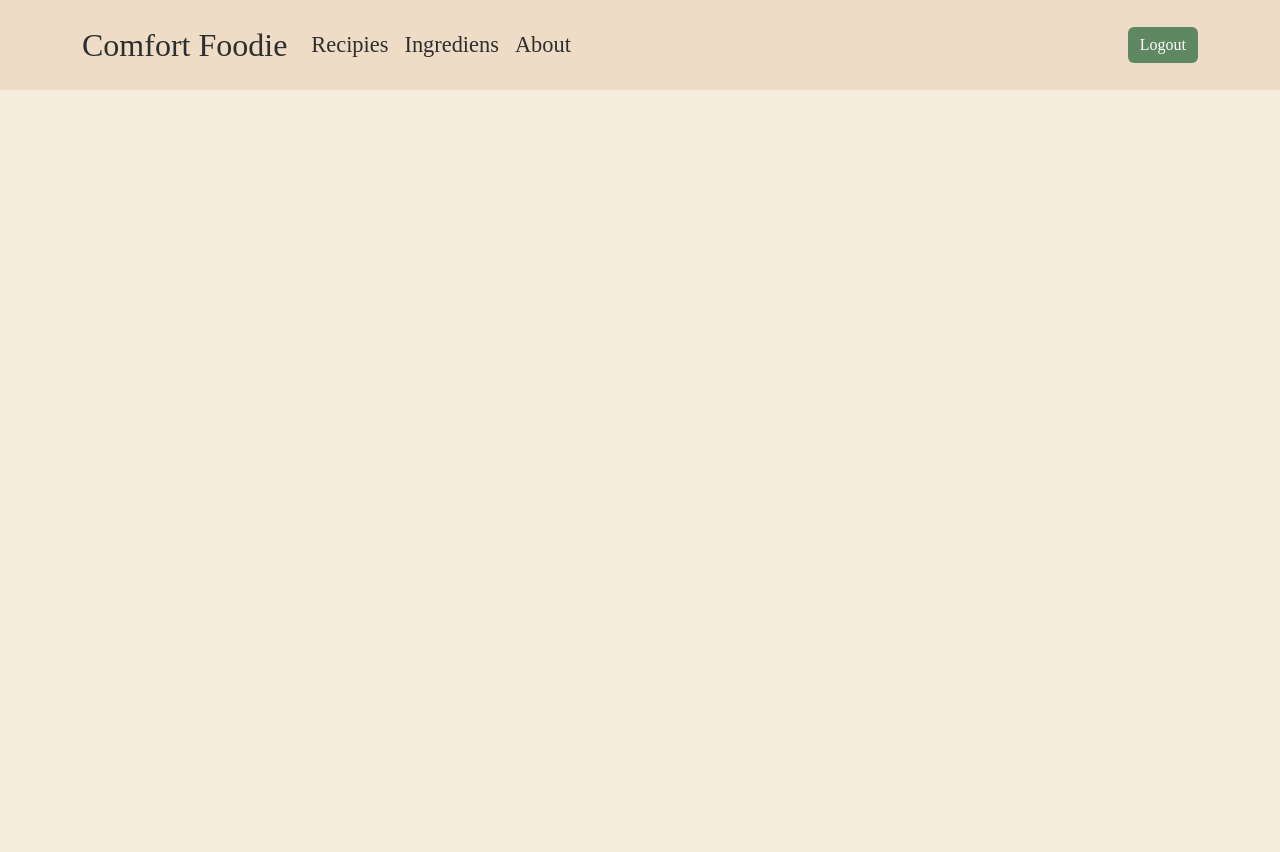
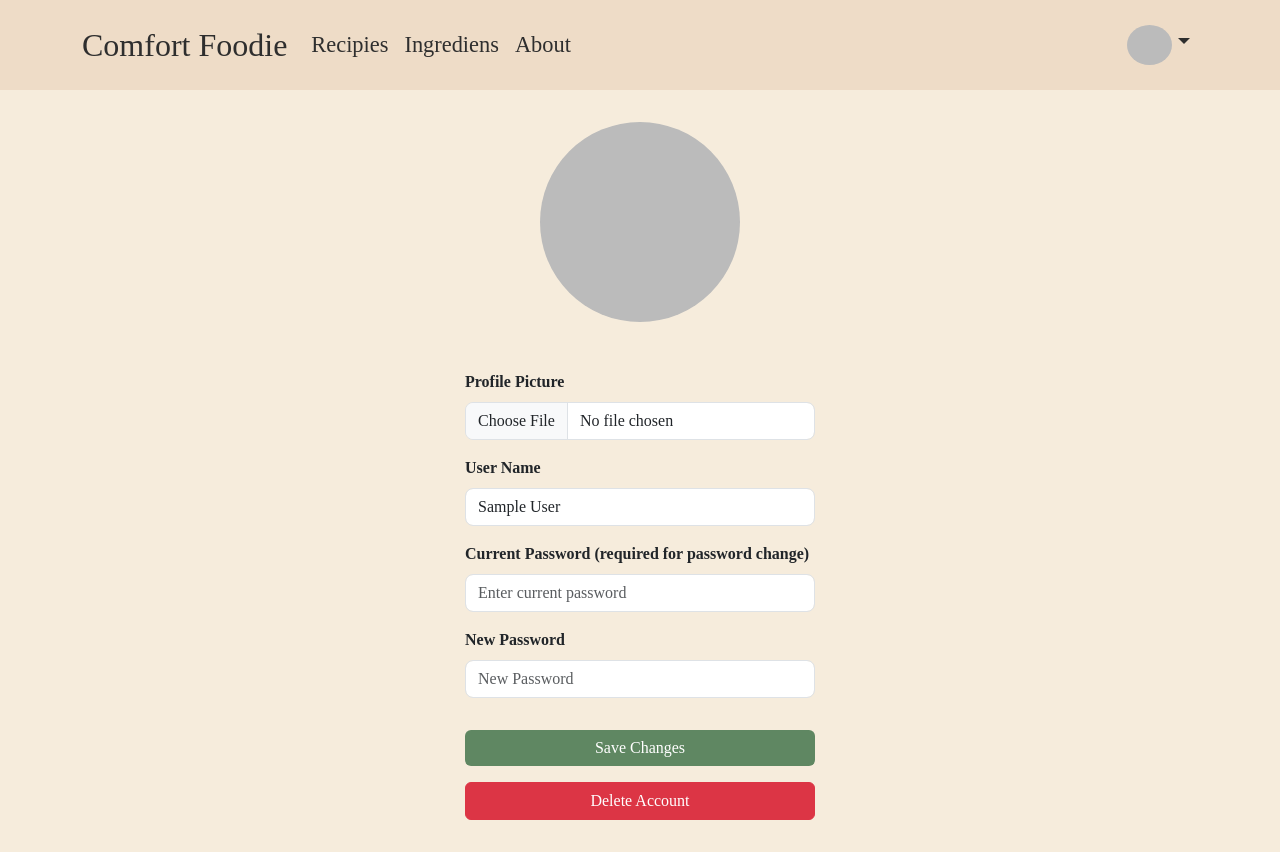
Before and after one commit to Teddiefinstrom/comfort-foodie, a React (Vite) app: page /profile/edit in a window 1280 px wide. Before the commit the page ends 800 px from the top, so only its background shows below. Built offline with nearby package versions, Linux system fonts and the light colour scheme; no server answers; sample sign-in values are in the browser's storage.

Commit message:
Made changes to authcontextprovider, decided to clean up some code and make ut simplier. Added funcionality to be able to changes profile pic.

```diff
--- a/src/App.tsx
+++ b/src/App.tsx
@@ -7,6 +7,7 @@ import RecipePage from "./pages/RecipePage";
 import IngrediensPage from "./pages/IngrediensPage";
 import AboutPage from "./pages/AboutPage";
 import NavbarMeny from "./components/NavbarMeny";
+import EditProfilePage from "./pages/EditProfilePage";
 
 function App() {
   return (
@@ -22,6 +23,7 @@ function App() {
         {/*ProtectedRoutes */}
         <Route element={<ProtectedRoutes />}>
           <Route path="/profile" element={<ProfilePage />} />
+          <Route path="/profile/edit" element={<EditProfilePage />} />
         </Route>
       </Routes>
     </>
--- a/src/components/Auth/RegisterModal.tsx
+++ b/src/components/Auth/RegisterModal.tsx
@@ -6,6 +6,8 @@ import { useNavigate } from "react-router";
 import { type SubmitHandler, useForm } from "react-hook-form";
 import useAuth from "../../hooks/useAuth";
 import toast from "react-hot-toast";
+import { doc, setDoc } from "firebase/firestore";
+import { userCol } from "../../service/firebase";
 
 type SignupFormType = {
   email: string;
@@ -46,7 +48,15 @@ const RegisterModal = ({
   const signupNewUser: SubmitHandler<SignupFormType> = async (data) => {
     setIsSubmitting(true);
     try {
-      await signup(data.email, data.password);
+      const newUser = await signup(data.email, data.password);
+      const uid = newUser.user.uid;
+
+      await setDoc(doc(userCol, uid), {
+        id: uid,
+        //name: data.email,
+        email: data.email,
+        photo: null,
+      })
       reset();
       navigate("/profile");
 
--- a/src/components/NavbarMeny.tsx
+++ b/src/components/NavbarMeny.tsx
@@ -1,11 +1,13 @@
 import Container from "react-bootstrap/Container";
 import Nav from "react-bootstrap/Nav";
 import Navbar from "react-bootstrap/Navbar";
+import NavDropdown from "react-bootstrap/NavDropdown";
 import { Link, useNavigate } from "react-router";
 import AuthModalSwitch from "./Auth/AuthModalSwitch";
 import { useState } from "react";
 import Button from "react-bootstrap/Button";
 import useAuth from "../hooks/useAuth";
+import profilePic from "../styling/images/hjb.jpg";
 
 function NavbarMeny() {
   const [activeModal, setActiveModal] = useState<"login" | "register" | null>(
@@ -64,9 +66,30 @@ function NavbarMeny() {
               </Nav>
             ) : (
               <Nav>
-                <Button className="btn-login" onClick={handleLogout}>
-                  Logout
-                </Button>
+                <NavDropdown
+                align="end"
+                  title={
+                    <img
+                      src={currentUser?.photoURL || profilePic}
+                      alt="profile"
+                      className="nav-avatar"
+                    />
+                  }
+                  id="basic-nav-dropdown"
+                >
+                  <NavDropdown.Item as={Link} to="/profile">
+                    Profile
+                  </NavDropdown.Item>
+                  <NavDropdown.Item as={Link} to="/recipes">
+                    My recipes
+                  </NavDropdown.Item>
+                  <NavDropdown.Divider />
+                  <NavDropdown.Item as={Link} to="/">
+                    <Button className="btn-login" onClick={handleLogout}>
+                      Logout
+                    </Button>
+                  </NavDropdown.Item>
+                </NavDropdown>
               </Nav>
             )}
           </Navbar.Collapse>
--- a/src/context/AuthContext.ts
+++ b/src/context/AuthContext.ts
@@ -8,13 +8,15 @@ interface AuthContextType {
     signup: (email: string, password: string) => Promise <UserCredential>;
     logout: () => Promise <void>;
     forgotPassword: (email: string) => Promise<void>;
-    setProfileName: (profileName: string) => Promise <void>;
-    setEmail: (email: string) => Promise <void>;
-    setPassword: (password: string) => Promise <void>;
-    //setProfilePhoto: (photoURL: string) => Promise <void>;
-    //profilePhotoURL: string | null;
-    userEmail: string | null;
-    userName: string | null;
+
+    // setProfileName: (profileName: string) => Promise <void>;
+    // setEmail: (email: string) => Promise <void>;
+    // setPassword: (password: string) => Promise <void>;
+    // setProfilePic: (photoURL: string) => Promise <void>;
+    // profilePhoto: string | null;
+    // userEmail: string | null;
+    // userName: string | null;
+
 
 }
 
--- /dev/null
+++ b/src/pages/EditProfilePage.tsx
@@ -0,0 +1,173 @@
+import { useForm, type SubmitHandler } from "react-hook-form";
+import Button from "react-bootstrap/Button";
+import profilePic from "../styling/images/hjb.jpg";
+import useAuth from "../hooks/useAuth";
+import Form from "react-bootstrap/Form";
+import { useNavigate } from "react-router";
+import { userCol } from "../service/firebase";
+import { doc, updateDoc } from "firebase/firestore";
+import {
+  updatePassword,
+  updateProfile,
+  reauthenticateWithCredential,
+  EmailAuthProvider,
+} from "firebase/auth";
+import toast from "react-hot-toast";
+import { getDownloadURL, ref, uploadBytes } from "firebase/storage";
+import { storage } from "../service/firebase";
+
+type EditProfileForm = {
+  displayName: string;
+  password: string;
+  currentPassword: string;
+  profilePic: FileList;
+};
+
+const EditProfilePage = () => {
+  const { currentUser } = useAuth();
+  const navigate = useNavigate();
+  const username = currentUser?.email?.split("@")[0];
+
+  const {
+    register,
+    handleSubmit,
+    formState: { errors },
+  } = useForm<EditProfileForm>({
+    defaultValues: {
+      displayName: currentUser?.displayName || username,
+      //email: currentUser?.email || "",
+      password: "",
+    },
+  });
+
+
+  const reauthenticate = async (password: string) => {
+    if (!currentUser || !currentUser.email) return;
+
+    const credential = EmailAuthProvider.credential(
+      currentUser.email,
+      password
+    );
+
+    await reauthenticateWithCredential(currentUser, credential);
+    await currentUser.reload();
+  };
+
+  const onSubmit: SubmitHandler<EditProfileForm> = async (data) => {
+    if (!currentUser) return;
+
+    try {
+      const passwordChanged = data.password.trim().length > 0;
+
+      if (passwordChanged) {
+        if (!data.currentPassword) {
+          toast.error("You must enter your current password");
+          return;
+        }
+        await reauthenticate(data.currentPassword);
+      }
+
+      const file = data.profilePic?.[0];
+      let photoURL = currentUser.photoURL || null;
+
+      if (file) {
+        const imageRef = ref(storage, `profilePictures/${currentUser.uid}`);
+        await uploadBytes(imageRef, file);
+        photoURL = await getDownloadURL(imageRef);
+        await updateProfile(currentUser, { photoURL });
+      }
+
+      if (data.displayName !== currentUser.displayName) {
+        await updateProfile(currentUser, { displayName: data.displayName });
+      }
+
+      if (passwordChanged) {
+        await updatePassword(currentUser, data.password);
+      }
+
+      const userRef = doc(userCol, currentUser.uid);
+      await updateDoc(userRef, {
+        displayName: data.displayName,
+        photoURL: photoURL,
+        updatedAt: new Date(),
+      });
+      toast.success("Profile updated!");
+      navigate("/profile");
+    } catch (error) {
+      console.error(error);
+      toast.error("Something went wrong");
+    }
+  };
+
+  return (
+    <>
+      <div className="edit-profile">
+        <div className="profile-header">
+          <img src={currentUser?.photoURL || profilePic}
+          alt="Profile"
+          className="profile-avatar" />
+
+{/**
+          <Button variant="secondary"
+          className="btn-upload"
+          >
+            Change Profile Picture
+          </Button>
+          */}
+        </div>
+
+        <Form onSubmit={handleSubmit(onSubmit)}>
+
+        <Form.Group className="mb-3" >
+            <Form.Label>Profile Picture</Form.Label>
+            <Form.Control
+              type="file"
+              accept="image/*"
+              {...register("profilePic")}
+            />
+          </Form.Group>
+
+
+          <Form.Group className="mb-3" controlId="displayName">
+            <Form.Label>User Name</Form.Label>
+            <Form.Control
+              type="text"
+              placeholder="Your name"
+              //defaultValue={currentUser?.displayName || username}
+              {...register("displayName")}
+            />
+          </Form.Group>
+
+          <Form.Group className="mb-3">
+            <Form.Label>
+              Current Password (required for password change)
+            </Form.Label>
+            <Form.Control
+              type="password"
+              placeholder="Enter current password"
+              {...register("currentPassword")}
+            />
+          </Form.Group>
+
+          <Form.Group className="mb-3" controlId="password">
+            <Form.Label>New Password</Form.Label>
+            <Form.Control
+              type="password"
+              placeholder="New Password"
+              {...register("password")}
+            />
+          </Form.Group>
+
+          <Button type="submit" className="btn-login">
+            Save Changes
+          </Button>
+          <Button variant="danger" className="btn-delete">
+            Delete Account
+          </Button>
+        </Form>
+      </div>
+    </>
+  );
+};
+
+export default EditProfilePage;
--- a/src/pages/ProfilePage.tsx
+++ b/src/pages/ProfilePage.tsx
@@ -1,4 +1,3 @@
-import { useNavigate } from "react-router";
 import useAuth from "../hooks/useAuth";
 import ProfileCard from "../components/ProfileCard";
 
@@ -8,7 +7,7 @@ const ProfilePage = () => {
 
     return (
         <>
-        <h1>{currentUser?.displayName ? `Welcome back, ${currentUser?.displayName}!` : `Welcome chef!`}</h1>
+        <h1>{currentUser?.displayName ? `Welcome ${currentUser?.displayName}!` : `Welcome chef!`}</h1>
         <ProfileCard />
         </>
     )
--- a/src/service/firebase.ts
+++ b/src/service/firebase.ts
@@ -1,8 +1,15 @@
 
 import { initializeApp } from "firebase/app";
 import { getAuth } from "firebase/auth";
+import { getStorage } from "firebase/storage";
 import { getFirestore, type DocumentData, collection, CollectionReference } from "firebase/firestore";
 
+export interface UserProfile {
+    id: string;
+    //name: string;
+    email: string;
+    photo: string | null;
+}
 
 const firebaseConfig = {
     apiKey: import.meta.env.VITE_FIREBASE_API_KEY as string,
@@ -20,6 +27,10 @@ export const auth = getAuth(app);
 
 export const db = getFirestore(app);
 
+export const storage = getStorage(app);
+
 export const setupCollection = <T = DocumentData>(ColName: string) => {
     return collection(db, ColName) as CollectionReference<T>;
    }
+
+export const userCol = setupCollection<UserProfile>('users');
--- a/src/styling/scss/components/_navbarMeny.scss
+++ b/src/styling/scss/components/_navbarMeny.scss
@@ -13,6 +13,16 @@
       color: #2e2e2e;
       font-size: 1.4rem;
     }
+
+    .nav-avatar {
+        width: 45px;
+        height: 40px;
+        object-fit: cover;
+        border-radius: 50%;
+        border: none;
+        cursor: pointer;
+      }
+
   }
 
   .nav-btns {
--- a/src/styling/scss/main.scss
+++ b/src/styling/scss/main.scss
@@ -18,3 +18,4 @@
 // Pages
 @import 'pages/homePage';
 @import 'pages/aboutPage';
+@import 'pages/editProfilePage';
--- /dev/null
+++ b/src/styling/scss/pages/_editProfilePage.scss
@@ -0,0 +1,48 @@
+.edit-profile {
+  margin: 2rem;
+  display: flex;
+  flex-direction: column;
+  align-items: center;
+  gap: 2rem;
+
+  .profile-header {
+    text-align: center;
+    display: flex;
+    flex-direction: column;
+
+    .profile-avatar {
+      width: 200px;
+      height: 200px;
+      border-radius: 50%;
+      object-fit: cover;
+      margin-bottom: 1rem;
+    }
+
+    .btn-upload {
+      margin-top: 0.5rem;
+    }
+  }
+
+  form {
+    width: 100%;
+    max-width: 350px;
+
+    label {
+      font-weight: 600;
+    }
+
+    .form-control {
+      border-radius: 8px;
+    }
+
+    .btn-login {
+      width: 100%;
+      margin-top: 1rem;
+    }
+  }
+
+  .btn-delete {
+    width: 100%;
+    margin-top: 1rem;
+  }
+}
```
Also changed, not shown: src/components/ProfileCard.tsx (+9 -3 lines), src/context/AuthContextProvider.tsx (+29 -15 lines).
